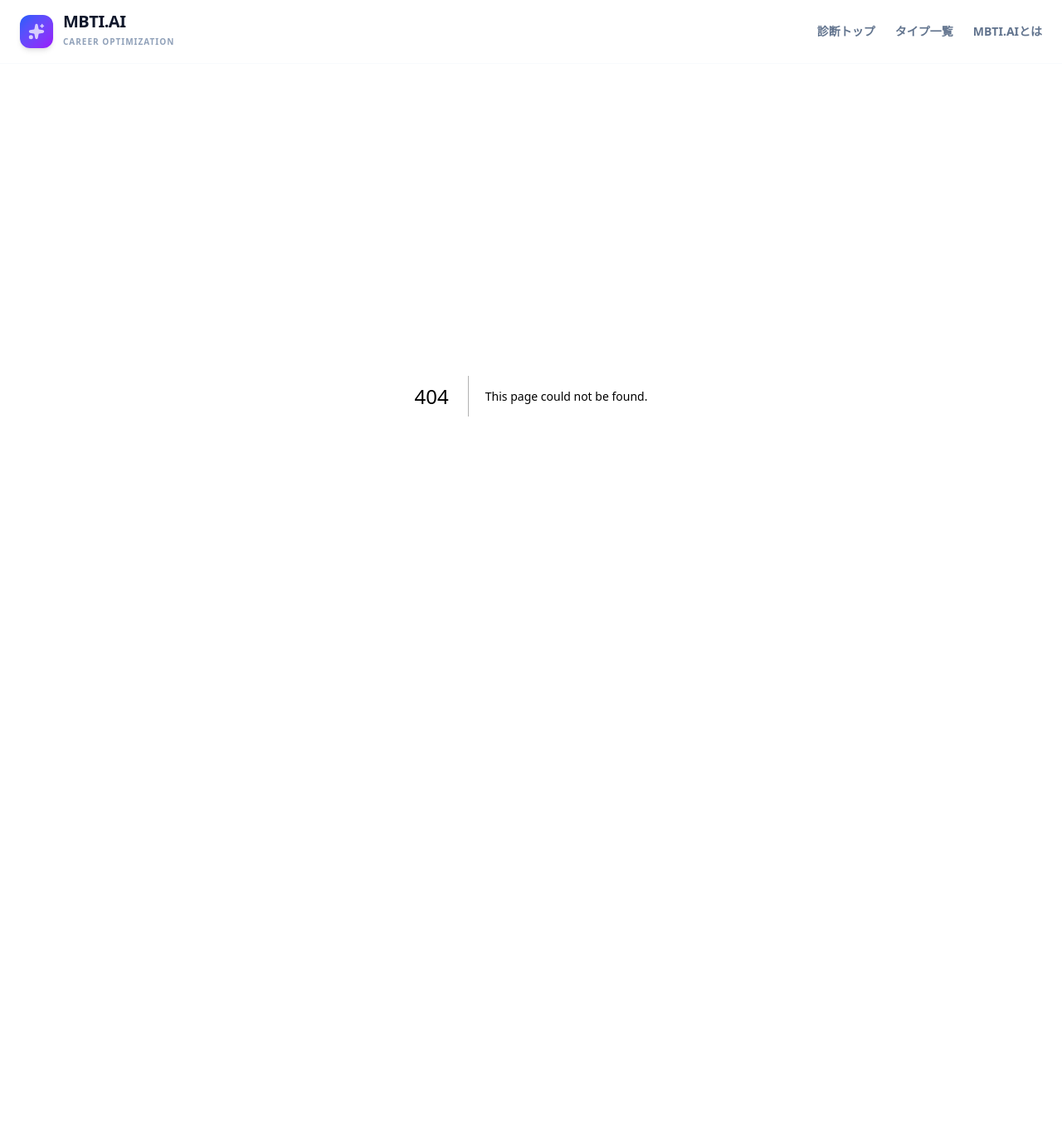
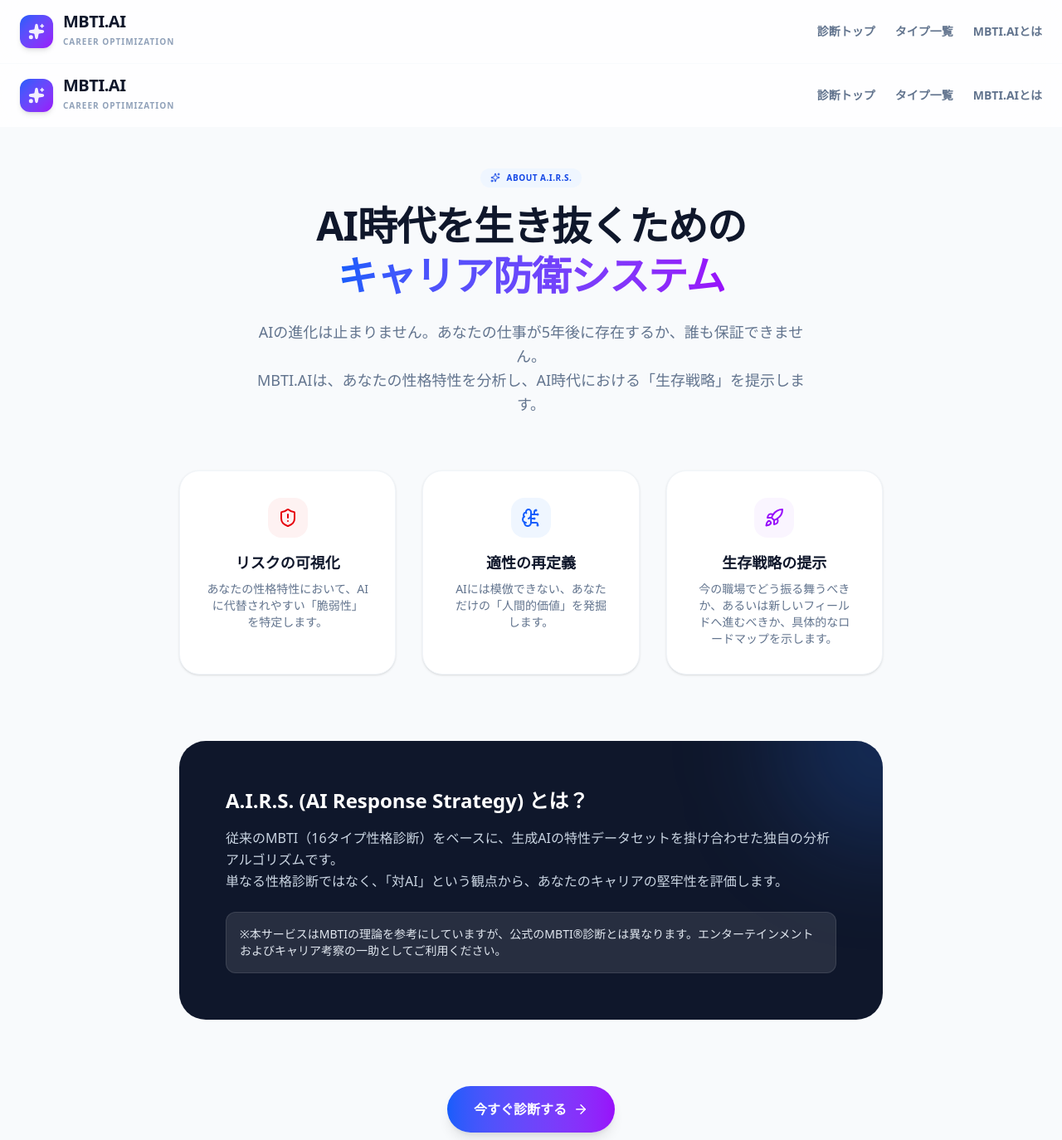
Before and after one commit to UryuAtsuya/AIRS, a Next.js app: page /about in a window 1280 px wide. Before the commit this address had no page. Shown: the top 1374 px of the page at 83% size. Before the commit the page ends 877 px from the top, so only its background shows below. Built offline with nearby package versions, Linux system fonts and the light colour scheme.

Commit message:
Update the UI

```diff
--- /dev/null
+++ b/app/about/page.tsx
@@ -0,0 +1,86 @@
+import Link from 'next/link';
+import { Sparkles, BrainCircuit, ShieldAlert, Rocket, ArrowRight } from 'lucide-react';
+import Header from '../components/Header';
+import Footer from '../components/Footer';
+
+export default function AboutPage() {
+    return (
+        <div className="min-h-screen bg-slate-50 flex flex-col font-sans text-slate-900">
+            <Header />
+
+            <main className="flex-grow w-full max-w-4xl mx-auto px-6 py-12 animate-fade-in">
+
+                {/* Hero Section */}
+                <div className="text-center mb-16">
+                    <div className="inline-flex items-center gap-2 px-3 py-1 rounded-full bg-blue-50 text-blue-700 text-[10px] font-bold mb-4 tracking-wider uppercase">
+                        <Sparkles size={12} />
+                        About A.I.R.S.
+                    </div>
+                    <h1 className="text-4xl md:text-5xl font-black text-slate-900 mb-6 tracking-tight leading-tight">
+                        AI時代を生き抜くための<br />
+                        <span className="text-transparent bg-clip-text bg-gradient-to-r from-blue-600 to-purple-600">
+                            キャリア防衛システム
+                        </span>
+                    </h1>
+                    <p className="text-slate-500 text-lg leading-relaxed max-w-2xl mx-auto">
+                        AIの進化は止まりません。あなたの仕事が5年後に存在するか、誰も保証できません。<br />
+                        MBTI.AIは、あなたの性格特性を分析し、AI時代における「生存戦略」を提示します。
+                    </p>
+                </div>
+
+                {/* Mission */}
+                <div className="grid md:grid-cols-3 gap-8 mb-20">
+                    <div className="bg-white p-8 rounded-3xl shadow-sm border border-slate-100 text-center hover:shadow-md transition-shadow">
+                        <div className="w-12 h-12 bg-red-50 text-red-600 rounded-2xl flex items-center justify-center mx-auto mb-4">
+                            <ShieldAlert size={24} />
+                        </div>
+                        <h3 className="font-bold text-lg mb-2">リスクの可視化</h3>
+                        <p className="text-sm text-slate-500">あなたの性格特性において、AIに代替されやすい「脆弱性」を特定します。</p>
+                    </div>
+                    <div className="bg-white p-8 rounded-3xl shadow-sm border border-slate-100 text-center hover:shadow-md transition-shadow">
+                        <div className="w-12 h-12 bg-blue-50 text-blue-600 rounded-2xl flex items-center justify-center mx-auto mb-4">
+                            <BrainCircuit size={24} />
+                        </div>
+                        <h3 className="font-bold text-lg mb-2">適性の再定義</h3>
+                        <p className="text-sm text-slate-500">AIには模倣できない、あなただけの「人間的価値」を発掘します。</p>
+                    </div>
+                    <div className="bg-white p-8 rounded-3xl shadow-sm border border-slate-100 text-center hover:shadow-md transition-shadow">
+                        <div className="w-12 h-12 bg-purple-50 text-purple-600 rounded-2xl flex items-center justify-center mx-auto mb-4">
+                            <Rocket size={24} />
+                        </div>
+                        <h3 className="font-bold text-lg mb-2">生存戦略の提示</h3>
+                        <p className="text-sm text-slate-500">今の職場でどう振る舞うべきか、あるいは新しいフィールドへ進むべきか、具体的なロードマップを示します。</p>
+                    </div>
+                </div>
+
+                {/* About Tool */}
+                <div className="bg-slate-900 text-white p-10 md:p-14 rounded-[2rem] relative overflow-hidden mb-20">
+                    {/* Decor */}
+                    <div className="absolute top-0 right-0 w-64 h-64 bg-blue-500/20 rounded-full blur-3xl -translate-y-1/2 translate-x-1/2"></div>
+
+                    <div className="relative z-10">
+                        <h2 className="text-2xl font-bold mb-4">A.I.R.S. (AI Response Strategy) とは？</h2>
+                        <p className="text-slate-300 leading-relaxed mb-6">
+                            従来のMBTI（16タイプ性格診断）をベースに、生成AIの特性データセットを掛け合わせた独自の分析アルゴリズムです。<br />
+                            単なる性格診断ではなく、「対AI」という観点から、あなたのキャリアの堅牢性を評価します。
+                        </p>
+                        <div className="p-4 bg-white/10 rounded-xl border border-white/10 text-sm text-slate-200">
+                            ※本サービスはMBTIの理論を参考にしていますが、公式のMBTI®診断とは異なります。エンターテインメントおよびキャリア考察の一助としてご利用ください。
+                        </div>
+                    </div>
+                </div>
+
+                {/* CTA */}
+                <div className="text-center">
+                    <Link href="/diagnosis" className="inline-flex items-center gap-2 px-8 py-4 bg-gradient-to-r from-blue-600 to-purple-600 text-white font-bold rounded-full shadow-lg hover:shadow-xl hover:-translate-y-1 transition-all">
+                        今すぐ診断する
+                        <ArrowRight size={18} />
+                    </Link>
+                </div>
+
+            </main>
+
+            <Footer />
+        </div>
+    );
+}
```
